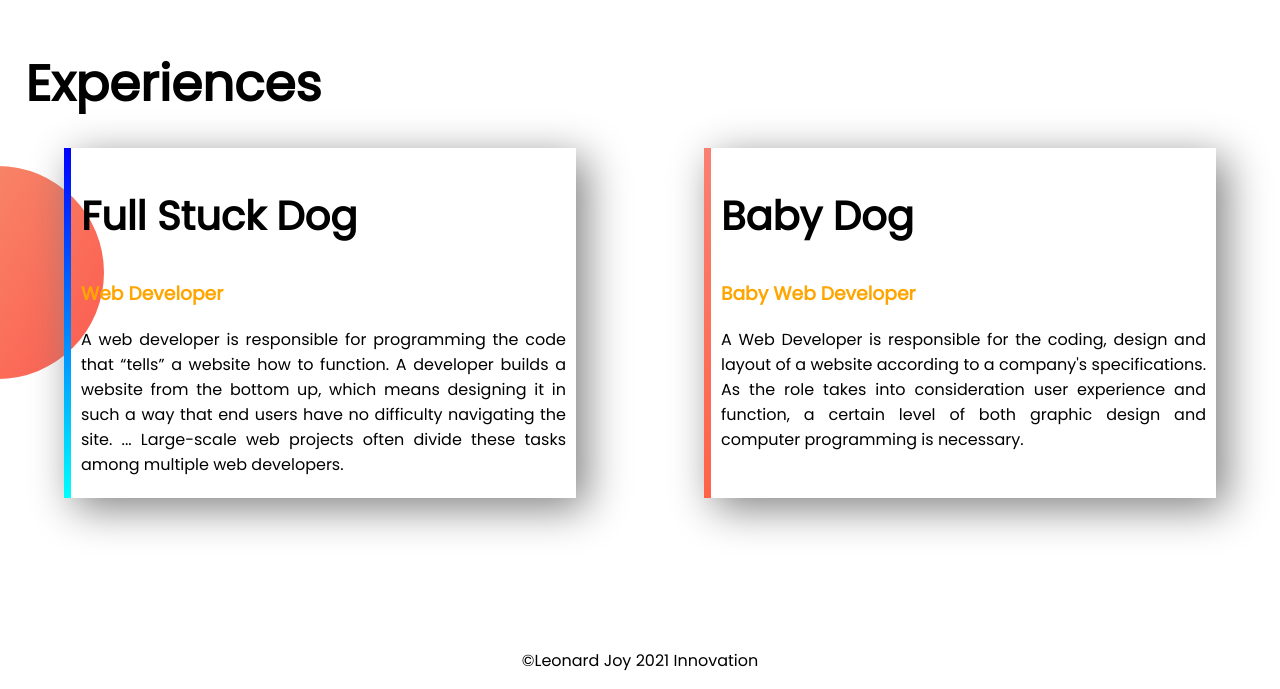
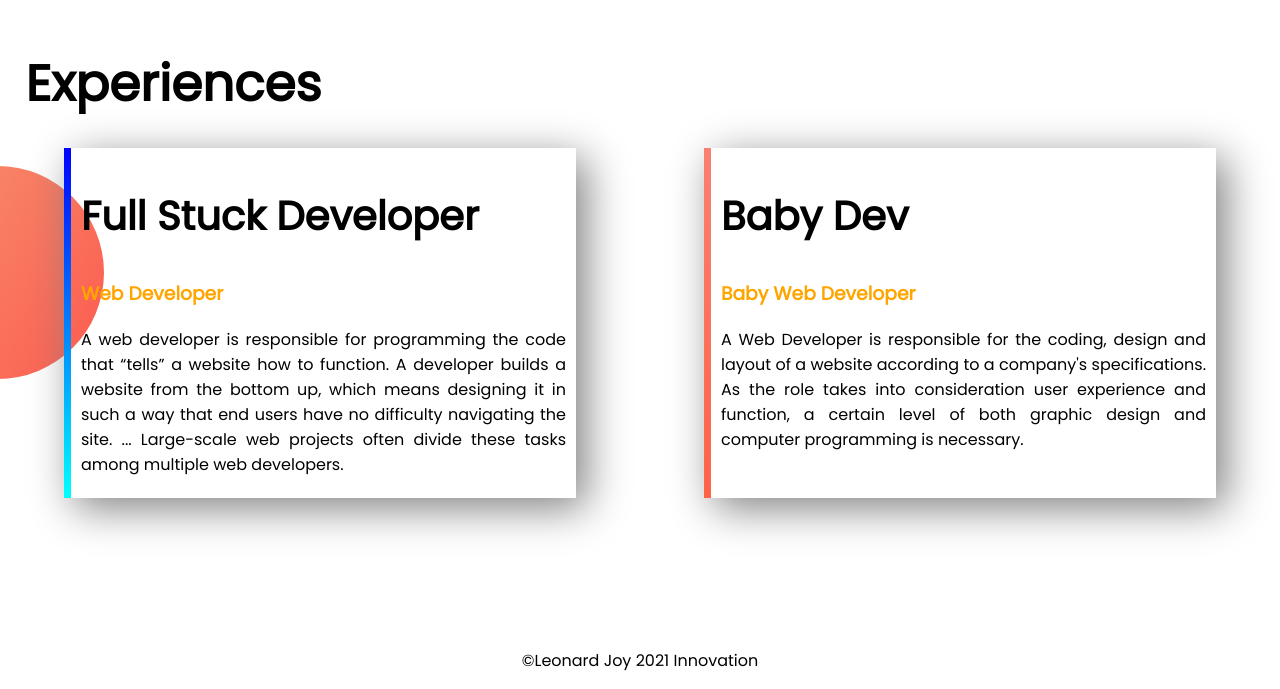
Before and after one commit to Leojoy62/developer-portfolio, a plain HTML site: page index.html in a window 1280 px wide. Shown: the part 1347-2036 px from the top of the page. Drawn offline with Linux system fonts and the light colour scheme.

Commit message:
Ex word changed

```diff
--- a/index.html
+++ b/index.html
@@ -58,7 +58,7 @@
 
         <div class="container">
             <div id="ex-1" class="experience">
-                <h2>Full Stuck Dog</h2>
+                <h2>Full Stuck Developer</h2>
                 <h3 class="name-color">Web Developer</h3>
                 <p>
 
@@ -70,7 +70,7 @@
             </div>
 
             <div id="ex-2" class="experience">
-                <h2>Baby Dog</h2>
+                <h2>Baby Dev</h2>
                 <h3 class="name-color">Baby Web Developer</h3>
                 <p>
                     A Web Developer is responsible for the coding, design and layout of a website according to a
```
